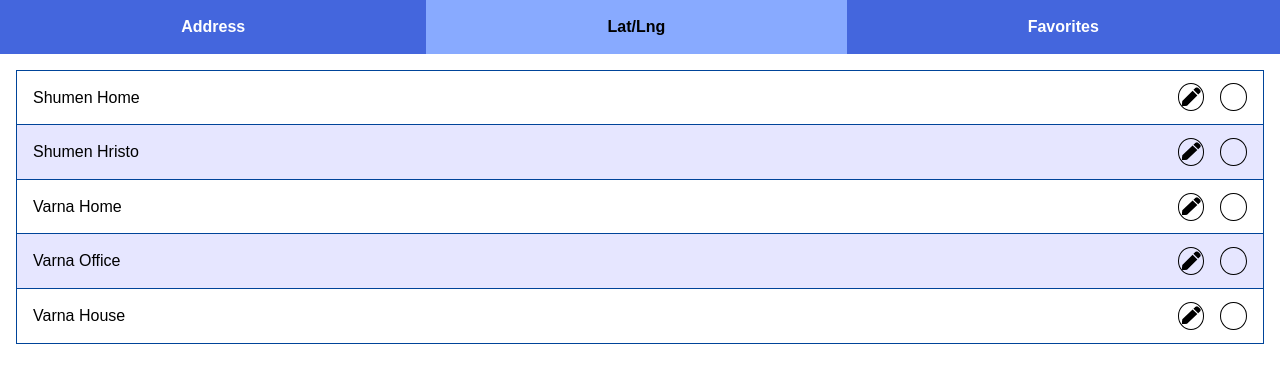
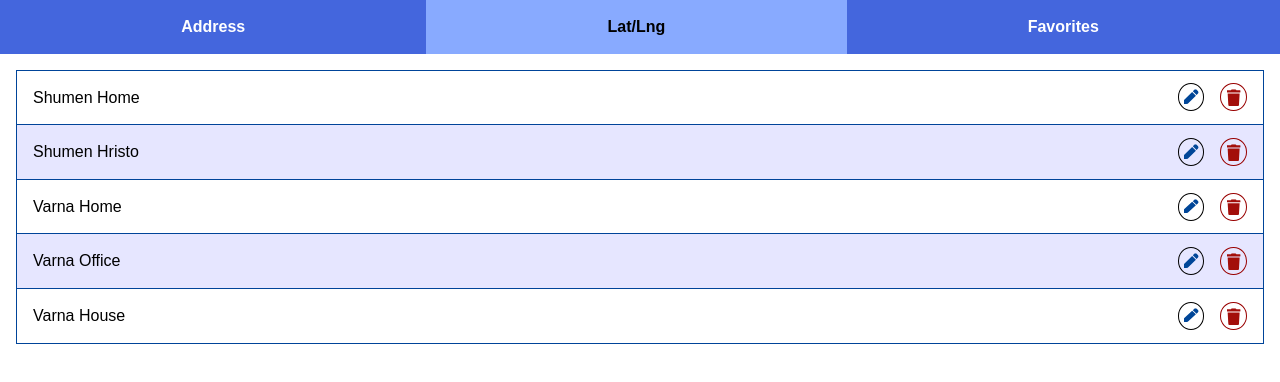
Before and after one commit to magadanskiuchen/m-simple-nav-react, a React (Create React App) app: page /favorites in a window 1280 px wide. Shown: the top 382 px of the page. Built offline with nearby package versions, Linux system fonts and the light colour scheme.

Commit message:
Update icon styling

```diff
--- a/src/styles/FavoritesInput.scss
+++ b/src/styles/FavoritesInput.scss
@@ -28,6 +28,7 @@
 .ico {
 	@include notext;
 
+	position: relative;
 	width: 1.75rem;
 	height: 1.75rem;
 	margin-top: -0.25rem;
@@ -41,17 +42,41 @@
 		margin-left: 1rem;
 	}
 
-	&--edit {
-		position: relative;
+	&:before {
+		position: absolute;
+		width: 60%;
+		height: 60%;
+		top: 50%;
+		left: 50%;
+		transform: translate(-50%, -50%);
+		filter: invert(10%) sepia(60%) saturate(7500%) hue-rotate(205deg);
+	}
+
+	&:hover {
+		border-color: transparent;
+		background: var(--navy);
 
 		&:before {
+			filter: invert(99%) sepia(0%) saturate(500%) hue-rotate(0deg);
+		}
+	}
+
+	&--edit {
+		&:before {
 			content: url('../assets/icons/pen-solid.svg');
-			position: absolute;
-			width: 75%;
-			height: 75%;
-			top: 50%;
-			left: 50%;
-			transform: translate(-50%, -50%);
+		}
+	}
+
+	&--delete {
+		border-color: var(--red);
+
+		&:before {
+			content: url('../assets/icons/trash-solid.svg');
+			filter: invert(10%) sepia(40%) saturate(9500%) hue-rotate(355deg);
+		}
+
+		&:hover {
+			background: var(--red);
 		}
 	}
 }
--- a/src/styles/index.scss
+++ b/src/styles/index.scss
@@ -6,6 +6,7 @@
 	--blue: #8AF;
 	--dark-blue: #46D;
 	--navy: #049;
+	--red: #900;
 }
 
 * {
```
